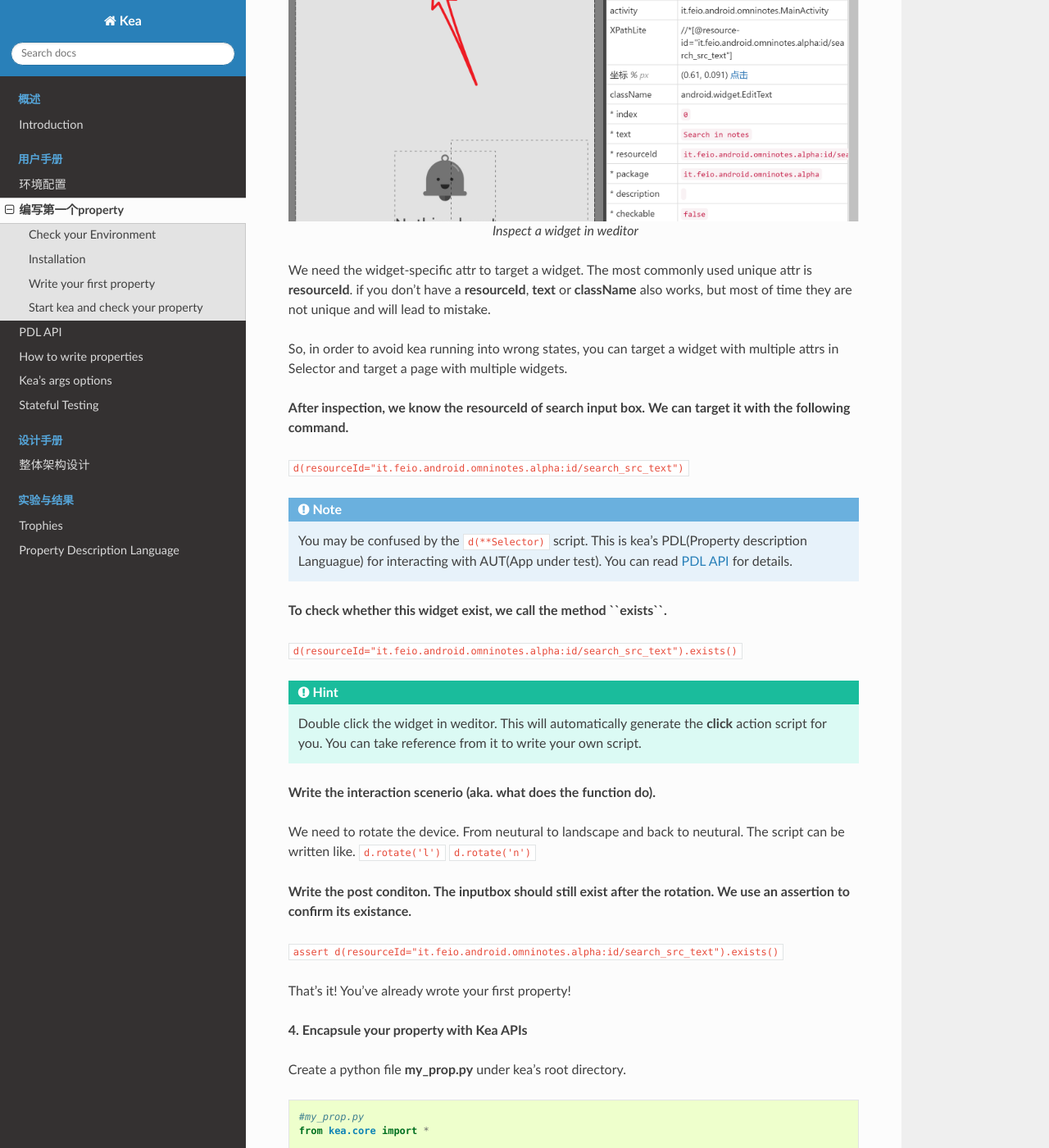
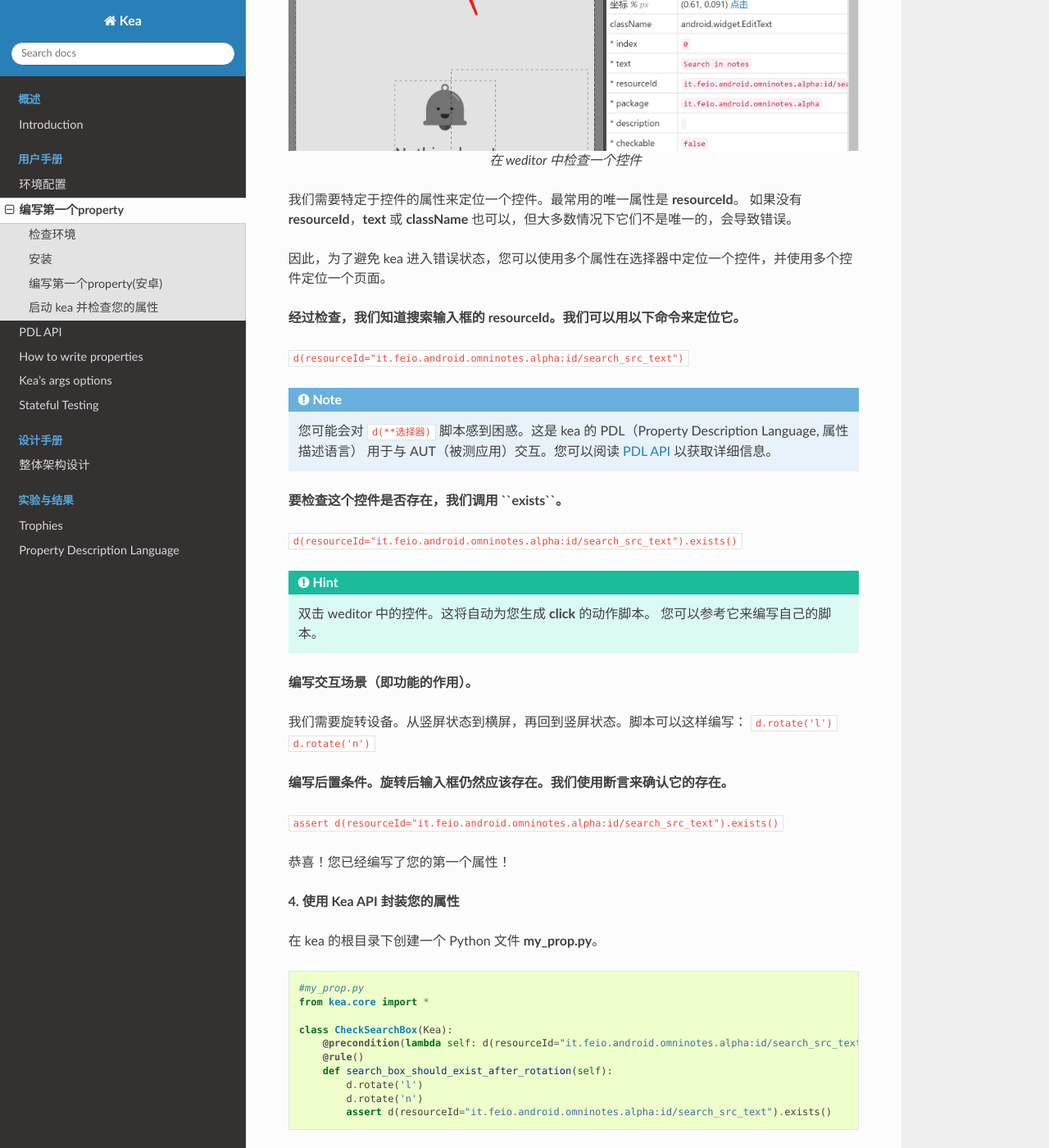
Before and after one commit to XixianLiang/kea-technic-docs, a Sphinx documentation site: the page built from docs/source/part-keaUserManuel/first_property.rst, in a window 1280 px wide and 1400 px high, scrolled down 2787 px. Shown: the whole window at 82% size. Built offline with Sphinx 7.4.7 and the Read the Docs theme 3.1.0, drawn with Linux system fonts in a browser that asks for light colours; some of the changed text lies outside the part shown.

Commit message:
[zh] first property

```diff
--- a/docs/source/part-keaUserManuel/envirnment_setup.rst
+++ b/docs/source/part-keaUserManuel/envirnment_setup.rst
@@ -20,6 +20,9 @@
 通过 DevEco Studio 配置鸿蒙环境
 ---------------------------------------------------------------------
 
+.. toctree::
+
+   harmonyos_setup.rst
 
 通过 Android Studio 配置安卓环境
 ---------------------------------------------------------------------
--- a/docs/source/part-keaUserManuel/first_property.rst
+++ b/docs/source/part-keaUserManuel/first_property.rst
@@ -1,19 +1,20 @@
 编写第一个property
 ======================================
 
-Check your Environment
+检查环境
 --------------------------------------
-Kea is a property based testing framework for mobile apps. Support Andorid and HarmonyOS now.
+Kea 是一个基于属性的移动应用测试框架，目前支持 Android 和 HarmonyOS。
 
-Make sure you have a mobile device and android/harmonyOS cmdline tools installed on your PC. Check if the ``adb`` (Andorid) or ``hdc`` (HarmonyOS) is available.
+请确保您拥有一台移动设备，并在您的电脑上安装了 Android/HarmonyOS 命令行工具。检查 ``adb`` （Android）或 ``hdc`` （HarmonyOS）是否可用。
 
-If you don't have a device. You can try Kea with an emulator.
+如果您没有设备，可以通过模拟器尝试使用 Kea。
 
-Make sure you have ``python 3.9+``.
+请确保您已安装 ``python 3.9+``。
 
-Installation
+
+安装
 --------------------------------------
-To install Kea, use:
+使用以下命令安装Kea
 
 .. code-block:: console
 
@@ -21,108 +22,103 @@
     cd Kea
     pip install -e .
 
-Enter ``kea -h`` to check whether kea has been successfully installed.
+输入 ``kea -h`` 以检查 Kea 是否已成功安装。
 
-Write your first property
+编写第一个property(安卓)
 --------------------------------------
 
-Start your device or android emulator. Enter ``adb devices`` in your terminal to make sure it's available.
+启动您的设备或 Android 模拟器。在终端中输入 ``adb devices`` 以确保它可用。
 
-we will use `weditor <https://github.com/alibaba/web-editor>`_ to inspect android elements and write property.
+我们将使用 `weditor <https://github.com/alibaba/web-editor>`_ 来检查 Android 元素并编写属性。
 
-**1. Launch weditor and install your app.**
+**1. 启动 weditor 并安装您的应用。**
 
 .. code-block:: bash
 
     pip install weditor==0.7.3
     python -m weditor
 
-The above command will install weditor on your PC and start weditor. It offers a host server (default: http://localhost:17310). You can access it in your web browser.
+上述命令将在您的电脑上安装 weditor 并启动它。它提供了一个主机服务器（默认：http://localhost:17310）。您可以在网页浏览器中访问它。
 
 .. figure:: ../../images/weditor_home.png
     :align: center
 
-    The home page of weditor.
+    weditor 的主页。
 
-Then, cd into the kea workspace and install the app omninotes.
+然后，进入 kea 工作区并安装应用 omninotes。
 
 .. code-block:: bash
 
     adb install example/omninotes.apk
 
-Check if the app has been installed successfully.
+检查应用是否已成功安装。
 
-**2. Dump hierachy and inspect android elements**
+**2. Dump hierachy并检查 Android 元素**
 
-Dump the hierachy in weditor to get android elements.
+在 weditor 中Dump hierachy以获取 Android 元素。
 
-:guilabel:`Enter Device serial` -> :guilabel:`Connect` -> :guilabel:`Dump Hierachy`
+:guilabel:`输入设备序列号` -> :guilabel:`Connect` -> :guilabel:`Dump hierachy`
 
 .. figure:: ../../images/weditor-usage2.png
     :align: center
 
-    Dump hierachy from weditor
+    从 weditor Dump hierachy
 
-Once connected to the weditor. You can click :guilabel:`Dump Hierachy` to refresh the elements (aka. dump hierachy) every time your screen changes.
-Or you can enable the automatic dump hierachy to avoid manuelly refresh the elements.
+连接到 weditor 后，您可以点击 :guilabel:`Dump hierachy` 来刷新元素（即Dump hierachy），每当您的屏幕发生变化时。
+或者，您可以启用自动Dump hierachy，以避免手动刷新元素。
 
-You can click an element and inspect its attributes.
+您可以点击一个元素并检查其属性。
 
-**3. Write your first property**
+**3. 编写您的第一个属性**
 
-We have a simple function to check in this app: **The search input box should not be cleared after rotation.**
+我们在这个应用中有一个简单的功能需要检查：**旋转后搜索输入框不应被清空。**
 
-Now, let's write the precondition. This should be a unique feature in the start of the function. We want to check the search input box, so let's
-move to the search function first. By clicking the :guilabel:`search` button, you can enter the search edit page. Obviously, the unique feature of this
-page should be the search input box itself.
+现在，让我们编写前置条件。这应该是功能开始时的唯一特征。我们想检查搜索输入框，所以让我们先移动到搜索功能。通过点击 :guilabel:`搜索` 按钮，您可以进入搜索编辑页面。显然，这个页面的唯一特征应该是搜索输入框本身。
 
-**Dump hierachy in weditor. Click the search box to inspect its attributes.**
+**在 weditor 中Dump hierachy。点击搜索框以检查其属性。**
 
 .. figure:: ../../images/weditor-prop1.png
     :align: center
 
-    Inspect a widget in weditor
+    在 weditor 中检查一个控件
 
-We need the widget-specific attr to target a widget. The most commonly used unique attr is **resourceId**.
-if you don't have a **resourceId**, **text** or **className**
-also works, but most of time they are not unique and will lead to mistake.
+我们需要特定于控件的属性来定位一个控件。最常用的唯一属性是 **resourceId**。
+如果没有 **resourceId**，**text** 或 **className** 也可以，但大多数情况下它们不是唯一的，会导致错误。
 
-So, in order to avoid kea running into wrong states, you can target a widget with multiple attrs in Selector and target a page with multiple
-widgets.
+因此，为了避免 kea 进入错误状态，您可以使用多个属性在选择器中定位一个控件，并使用多个控件定位一个页面。
 
-**After inspection, we know the resourceId of search input box. We can target it with the following command.**
+**经过检查，我们知道搜索输入框的 resourceId。我们可以用以下命令来定位它。**
 
 ``d(resourceId="it.feio.android.omninotes.alpha:id/search_src_text")``
 
 .. note::
 
-    You may be confused by the ``d(**Selector)`` script. This is kea's PDL(Property description Languague)
-    for interacting with AUT(App under test). You can read :ref:`pdl_api` for details.
+    您可能会对 ``d(**选择器)`` 脚本感到困惑。这是 kea 的 PDL（Property Description Language, 属性描述语言）
+    用于与 AUT（被测应用）交互。您可以阅读 :ref:`pdl_api` 以获取详细信息。
 
-**To check whether this widget exist, we call the method ``exists``.**
+**要检查这个控件是否存在，我们调用 ``exists``。**
 
 ``d(resourceId="it.feio.android.omninotes.alpha:id/search_src_text").exists()``
 
+.. hint::
+    双击 weditor 中的控件。这将自动为您生成 **click** 的动作脚本。
+    您可以参考它来编写自己的脚本。
 
-.. hint::
-    Double click the widget in weditor. This will automatically generate the **click** action script for
-    you. You can take reference from it to write your own script.
+**编写交互场景（即功能的作用）。**
 
-**Write the interaction scenerio (aka. what does the function do).**
-
-We need to rotate the device. From neutural to landscape and back to neutural. The script can be written like.
+我们需要旋转设备。从竖屏状态到横屏，再回到竖屏状态。脚本可以这样编写：
 ``d.rotate('l')``
 ``d.rotate('n')``
 
-**Write the post conditon. The inputbox should still exist after the rotation. We use an assertion to confirm its existance.**
+**编写后置条件。旋转后输入框仍然应该存在。我们使用断言来确认它的存在。**
 
 ``assert d(resourceId="it.feio.android.omninotes.alpha:id/search_src_text").exists()``
 
-That's it! You've already wrote your first property!
+恭喜！您已经编写了您的第一个属性！
 
-**4. Encapsule your property with Kea APIs**
+**4. 使用 Kea API 封装您的属性**
 
-Create a python file **my_prop.py** under kea's root directory.
+在 kea 的根目录下创建一个 Python 文件 **my_prop.py**。
 
 .. code-block:: python
 
@@ -138,15 +134,13 @@
             assert d(resourceId="it.feio.android.omninotes.alpha:id/search_src_text").exists()
 
 
-Start kea and check your property
+启动 kea 并检查您的属性
 --------------------------------------
 
-
-Start kea by the following command.
+通过以下命令启动 kea。
 
 .. code-block:: bash
 
     kea -f prop.py -a example/omninotes.apk -o output
 
-Check the bug report in ``output/bug_report.html``. You can learn to read bug report in this
-tutorial: :ref:`bug_report_tutorial`.
+检查 ``output/bug_report.html`` 中的错误报告。您可以在本教程中学习如何阅读错误报告： :ref:`bug_report_tutorial`。
```
Also changed, not shown: docs/source/part-keaUserManuel/Android_Studio.rst (+4 -4 lines), docs/source/part-keaUserManuel/harmonyos_setup.rst (+31 -20 lines).
